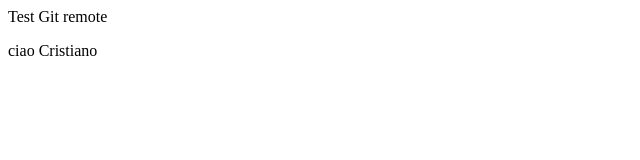
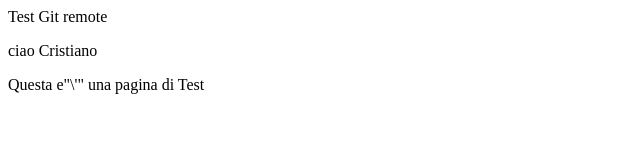
Before and after one commit to cristianocimino/youtube.demo, a plain HTML site: page index.html in a window 1280 px wide. Shown: the whole page, without its empty margins (0-640 px from the left). Drawn offline with Linux system fonts and the light colour scheme.

Commit message:
prima commit

```diff
--- a/index.html
+++ b/index.html
@@ -3,7 +3,7 @@
 <BODY>
 	<div>
 		<P>ciao Cristiano</P>
-		<Questa e"\'" una pagina di Test</P>
+		<P>Questa e"\'" una pagina di Test</P>
 	</div>
 </BODY>
 </HTML>
```
